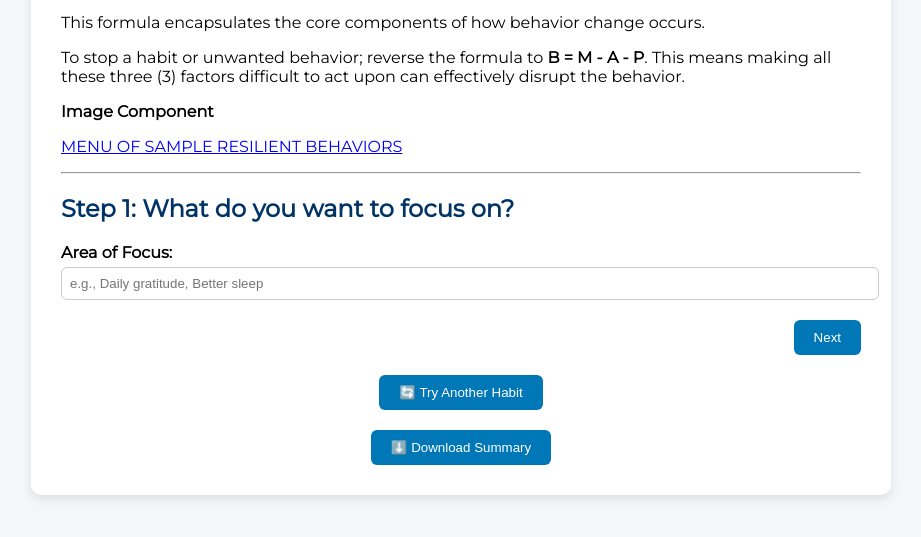
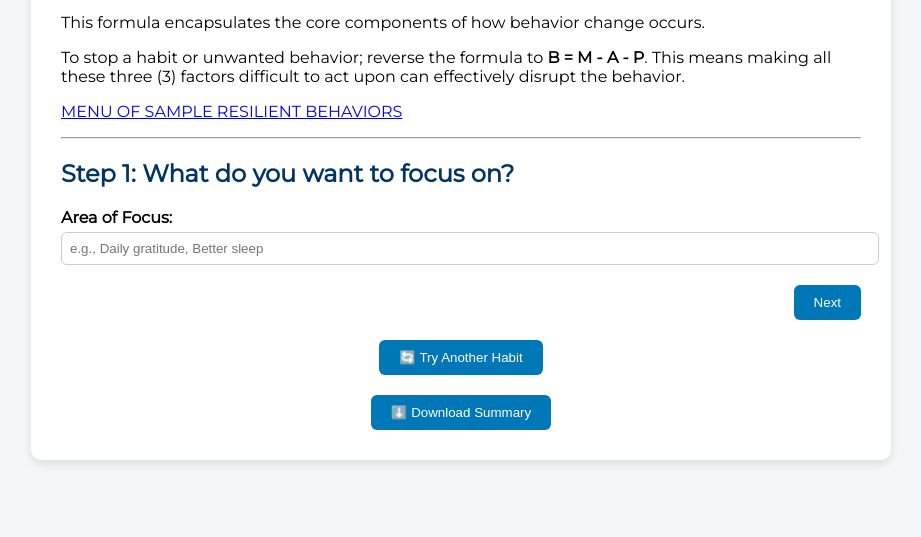
Before and after one commit to asilva777/resilient-habit-designer, a plain HTML site: page index.html in a window 1280 px wide. Shown: the part 199-736 px from the top of the page, without its empty margins (179-1100 px from the left). Drawn offline with Linux system fonts and the light colour scheme.

Commit message:
Update index.html

```diff
--- a/index.html
+++ b/index.html
@@ -80,7 +80,6 @@
       <p>The Behavior Design Model, developed by BJ Fogg, simplifies behavior change into a formula: <strong>B = MAP</strong>, where <strong>B</strong> represents Behavior, <strong>M</strong> stands for Motivation, <strong>A</strong> denotes Ability, and <strong>P</strong> represents Prompt.</p>
       <p>This formula encapsulates the core components of how behavior change occurs.</p>
       <p>To stop a habit or unwanted behavior; reverse the formula to <strong>B = M - A - P</strong>. This means making all these three (3) factors difficult to act upon can effectively disrupt the behavior.</p>
-      <p><strong>Image Component</strong></p>
       <p><a href="https://aiwaapp.ai/site/51213/menu-behaviors" target="_blank">MENU OF SAMPLE RESILIENT BEHAVIORS</a></p>
       <hr>
     </div>
```
